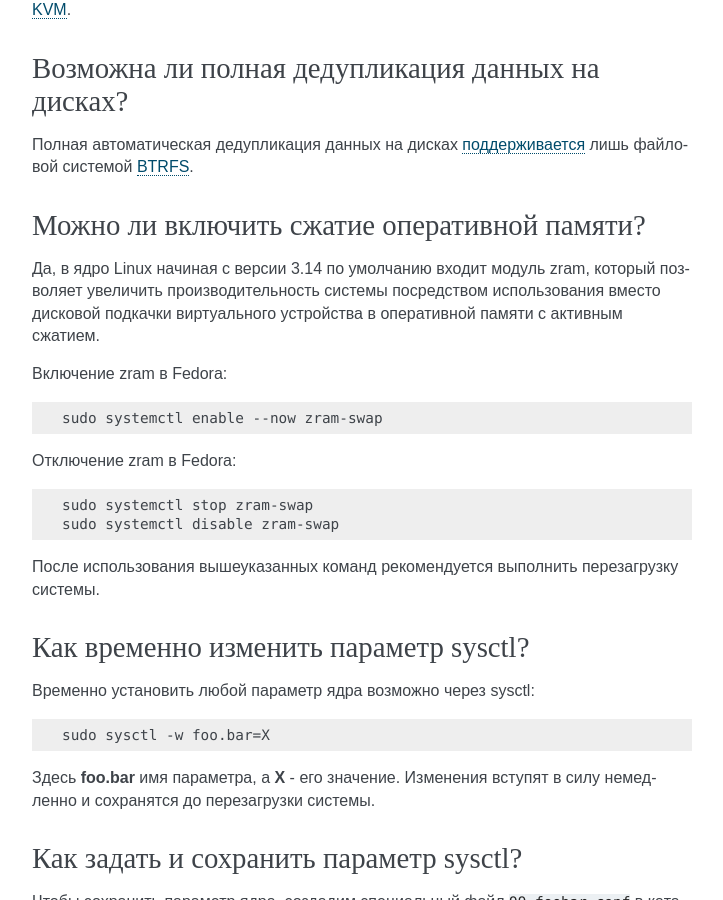
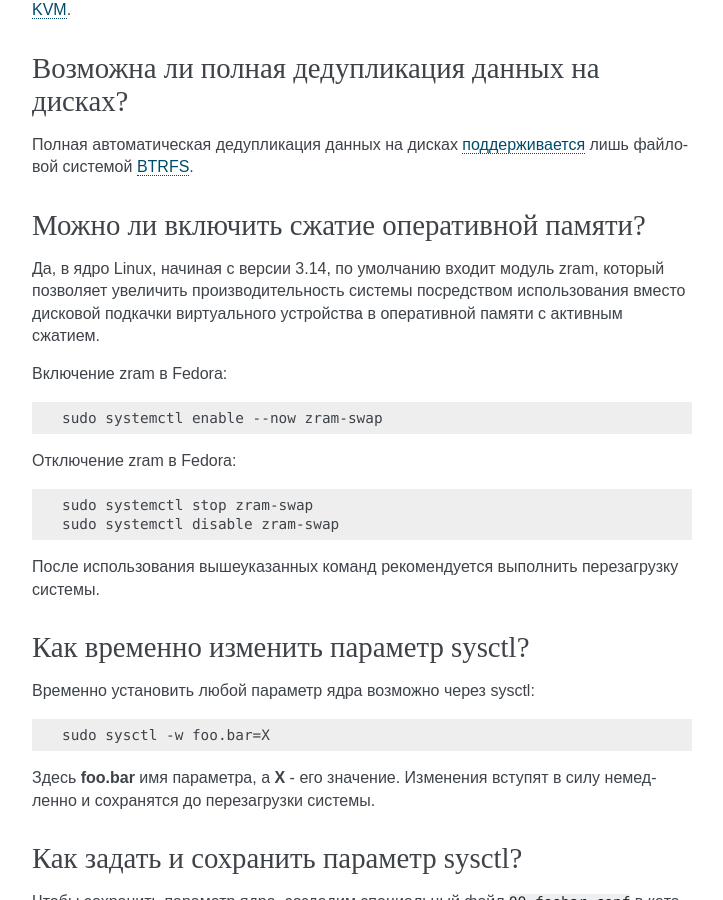
Before and after one commit to RussianFedora/FAQ, a Sphinx documentation site: the page built from source/administration.rst, in a window 1280 px wide and 900 px high, scrolled down 6128 px. Shown: the whole window, without its empty margins (388-1111 px from the left). Built offline with Sphinx 7.4.7, drawn with Linux system fonts in a browser that asks for light colours.

Commit message:
Fixed small mistakes in memory-compression question.

```diff
--- a/source/administration.rst
+++ b/source/administration.rst
@@ -400,7 +400,7 @@
 Можно ли включить сжатие оперативной памяти?
 ================================================
 
-Да, в ядро Linux начиная с версии 3.14 по умолчанию входит модуль zram, который позволяет увеличить производительность системы посредством использования вместо дисковой подкачки виртуального устройства в оперативной памяти с активным сжатием.
+Да, в ядро Linux, начиная с версии 3.14, по умолчанию входит модуль zram, который позволяет увеличить производительность системы посредством использования вместо дисковой подкачки виртуального устройства в оперативной памяти с активным сжатием.
 
 Включение zram в Fedora:
 
```
